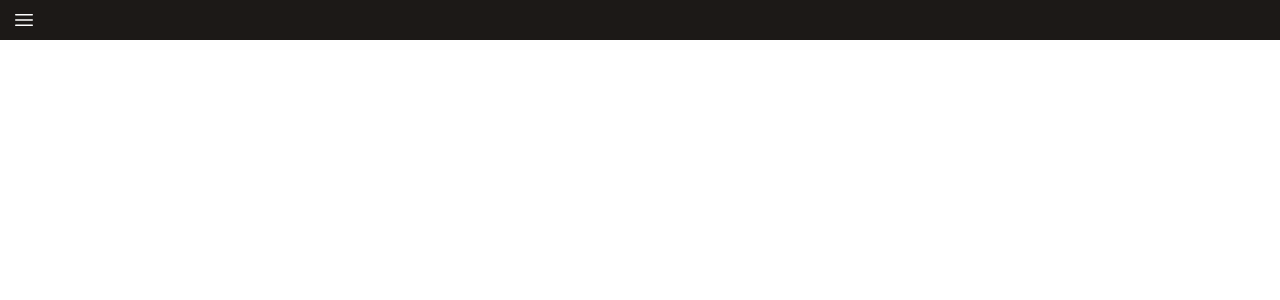
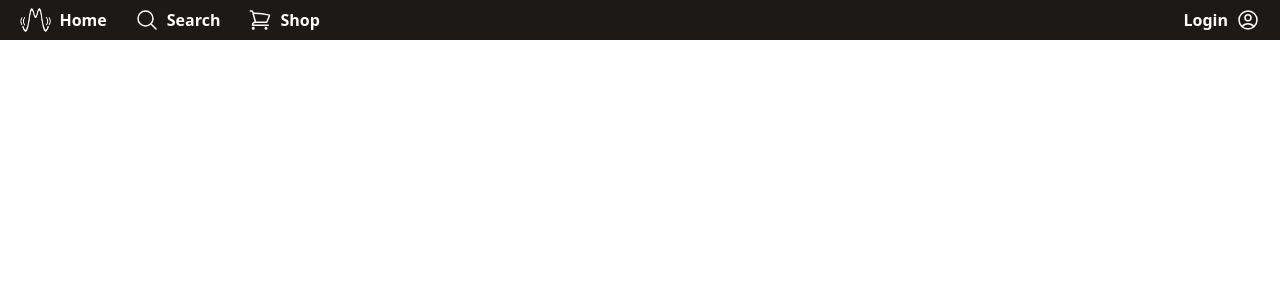
Before and after one commit to Wise05/ComS_3190_Final, a React (Vite) app in the folder frontend/: page / in a window 1280 px wide. Shown: the top 300 px of the page. Built offline with nearby package versions, Linux system fonts and the light colour scheme.

Commit message:
added navbar stuff

```diff
--- a/frontend/src/components/Artists.jsx
+++ b/frontend/src/components/Artists.jsx
@@ -13,7 +13,7 @@ function Artists() {
   const searchArtist = async (name) => {
     try {
       const response = await fetch(
-        `https://www.theaudiodb.com/api/v1/json/2/search.php?s=${name}`
+        `https://www.theaudiodb.com/api/v1/json/523532/search.php?s=${name}`
       );
 
       if (!response.ok) {
--- a/frontend/src/components/Layout.jsx
+++ b/frontend/src/components/Layout.jsx
@@ -7,7 +7,7 @@ function Layout() {
   return (
     <>
       <Navbar />
-      <main>
+      <main className="pt-8">
         <Outlet /> {/* Route content */}
       </main>
       <Footbar />
--- a/frontend/src/components/Navbar.jsx
+++ b/frontend/src/components/Navbar.jsx
@@ -1,4 +1,6 @@
 import React from "react";
+import { Link } from "react-router-dom";
+import Melodify_Logo from "../assets/Melodify_Logo.png";
 
 function Navbar() {
   const toggleSearch = () => {
@@ -6,29 +8,83 @@ function Navbar() {
   };
 
   return (
-    <div
+    <div className="bg-stone-900 h-10 fixed flex inset-0 z-1 pointer-events-none text-white">
+      <div className="pl-3 flex gap-3 h-10">
+        <Link
+          to="/"
+          className="rounded-full p-2 font-bold flex gap-2
+      hover:bg-green-700 pointer-events-auto"
+        >
+          <img src={Melodify_Logo} alt="Melodify Logo" />
+          <p>Home</p>
+        </Link>
+        <button
           onClick={toggleSearch}
-      className="bg-stone-900 h-10 fixed inset-0 z-1 pointer-events-none"
-    >
-      <button
-        className="rounded-full p-2 font-bold fixed top-[1/2] left-1
-      hover:bg-green-900 pointer-events-auto"
+          className="rounded-full p-2 font-bold flex gap-2
+      hover:bg-green-700 pointer-events-auto"
         >
           <svg
             xmlns="http://www.w3.org/2000/svg"
             fill="none"
             viewBox="0 0 24 24"
-          strokeWidth={1.5}
+            strokeWidth="1.5"
             stroke="currentColor"
-          className="size-6 text-white"
+            className="size-6"
           >
             <path
               strokeLinecap="round"
               strokeLinejoin="round"
-            d="M3.75 6.75h16.5M3.75 12h16.5m-16.5 5.25h16.5"
+              d="m21 21-5.197-5.197m0 0A7.5 7.5 0 1 0 5.196 5.196a7.5 7.5 0 0 0 10.607 10.607Z"
             />
           </svg>
+
+          <p>Search</p>
         </button>
+        <Link
+          to="/shop"
+          className="rounded-full p-2 font-bold flex gap-2
+      hover:bg-green-700 pointer-events-auto"
+        >
+          <svg
+            xmlns="http://www.w3.org/2000/svg"
+            fill="none"
+            viewBox="0 0 24 24"
+            strokeWidth="1.5"
+            stroke="currentColor"
+            className="size-6"
+          >
+            <path
+              strokeLinecap="round"
+              strokeLinejoin="round"
+              d="M2.25 3h1.386c.51 0 .955.343 1.087.835l.383 1.437M7.5 14.25a3 3 0 0 0-3 3h15.75m-12.75-3h11.218c1.121-2.3 2.1-4.684 2.924-7.138a60.114 60.114 0 0 0-16.536-1.84M7.5 14.25 5.106 5.272M6 20.25a.75.75 0 1 1-1.5 0 .75.75 0 0 1 1.5 0Zm12.75 0a.75.75 0 1 1-1.5 0 .75.75 0 0 1 1.5 0Z"
+            />
+          </svg>
+          <p>Shop</p>
+        </Link>
+      </div>
+      <div className="h-10 ml-auto pr-3">
+        <Link
+          to="/login"
+          className="rounded-full p-2 font-bold flex gap-2
+      hover:bg-green-700 pointer-events-auto"
+        >
+          <p>Login</p>
+          <svg
+            xmlns="http://www.w3.org/2000/svg"
+            fill="none"
+            viewBox="0 0 24 24"
+            stroke-width="1.5"
+            stroke="currentColor"
+            class="size-6"
+          >
+            <path
+              stroke-linecap="round"
+              stroke-linejoin="round"
+              d="M17.982 18.725A7.488 7.488 0 0 0 12 15.75a7.488 7.488 0 0 0-5.982 2.975m11.963 0a9 9 0 1 0-11.963 0m11.963 0A8.966 8.966 0 0 1 12 21a8.966 8.966 0 0 1-5.982-2.275M15 9.75a3 3 0 1 1-6 0 3 3 0 0 1 6 0Z"
+            />
+          </svg>
+        </Link>
+      </div>
     </div>
   );
 }
```
Lines whose indentation alone changed are shown as unchanged.
